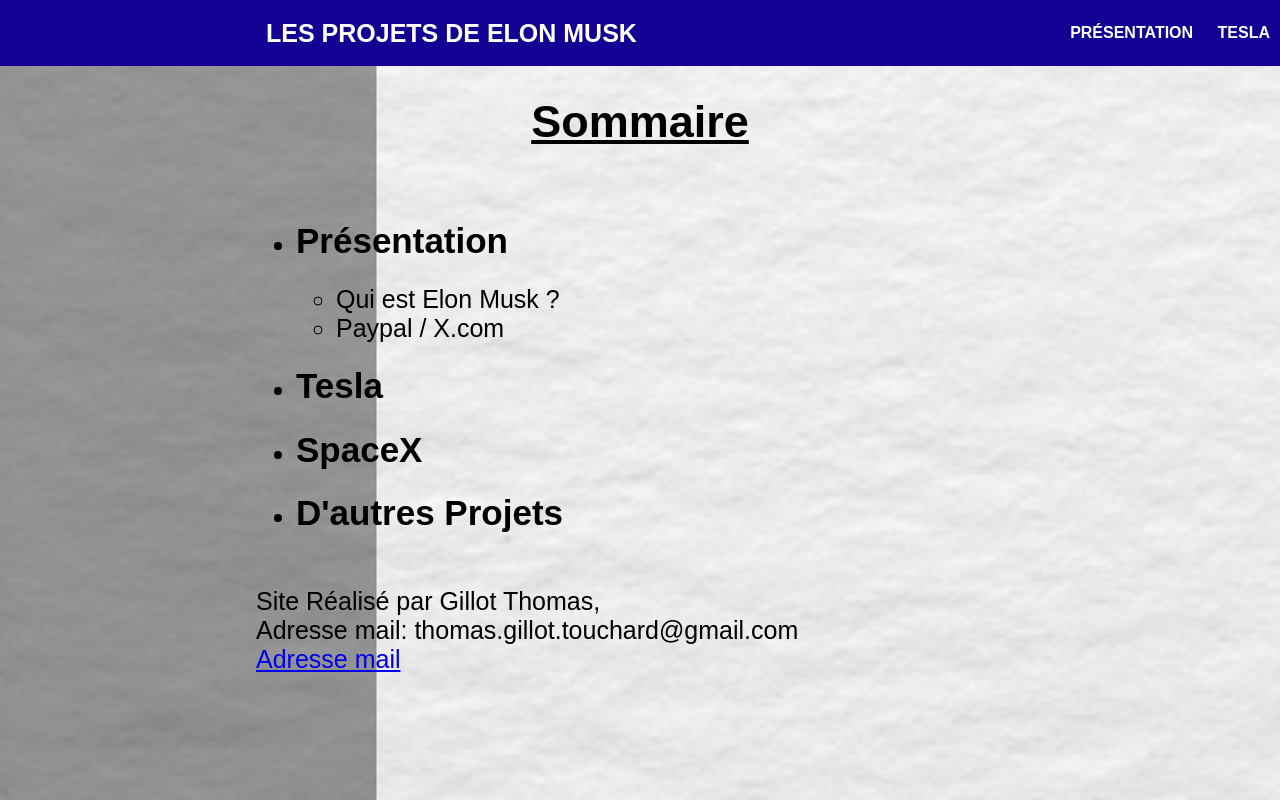
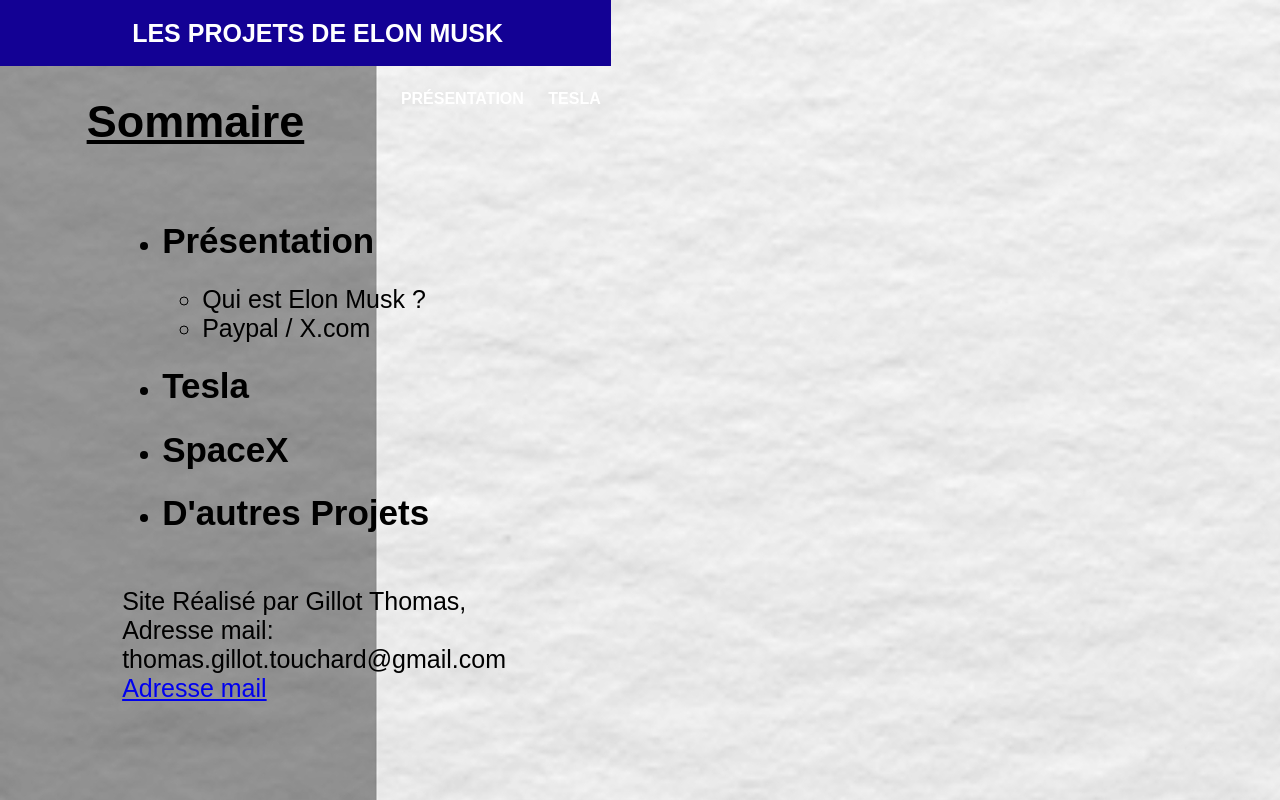
Before and after one commit to thomasgillot27/Projets-Musk, a plain HTML site: page index.html in a window 1280 px wide. Drawn offline with Linux system fonts and the light colour scheme.

Commit message:
Update CSS_Présentation.css

```diff
--- a/css/CSS_Présentation.css
+++ b/css/CSS_Présentation.css
@@ -1,7 +1,8 @@
 html body{
-    margin: 0;padding: 0;
+    margin: auto;
     background-image: url("../img/background.jpg");
     font-family: arial;
+    position:absolute;
 }
 
 .inner{
```
